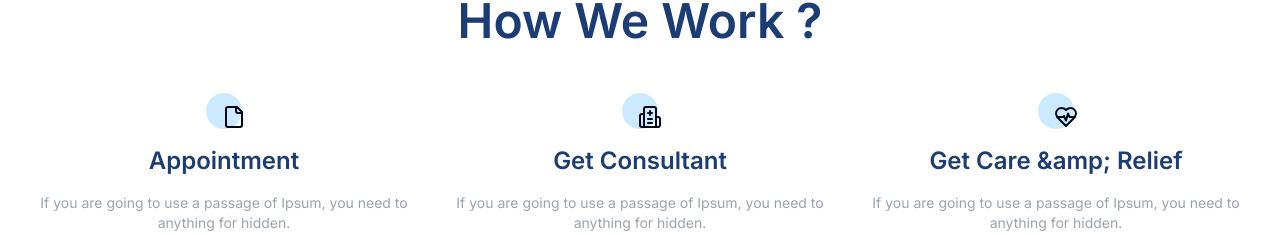
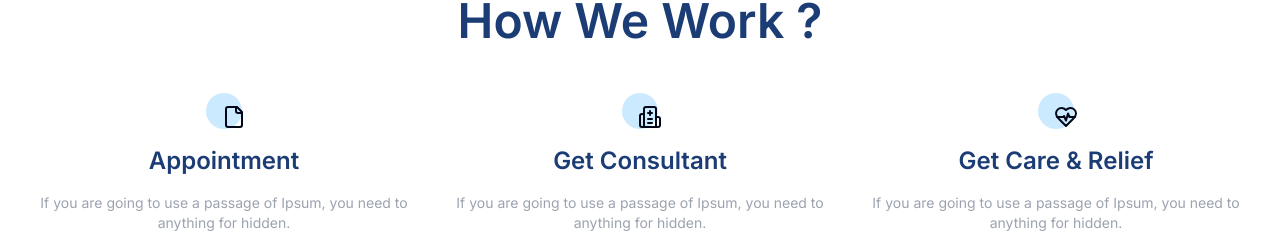
Before and after one commit to Snaptics2000/doctorvenu, a Next.js app: page / in a window 1280 px wide. Shown: the part 2005-2240 px from the top of the page. Built offline with nearby package versions, Linux system fonts and the light colour scheme.

Commit message:
Update index.tsx

```diff
--- a/src/app/component/Experience/index.tsx
+++ b/src/app/component/Experience/index.tsx
@@ -52,7 +52,7 @@ const WorkingItems = [
   {
     id: 3,
     icon: HeartPulse,
-    title: "Get Care &amp; Relief",
+    title: "Get Care & Relief",
     description:
       "If you are going to use a passage of Ipsum, you need to anything for hidden.",
   },
```
